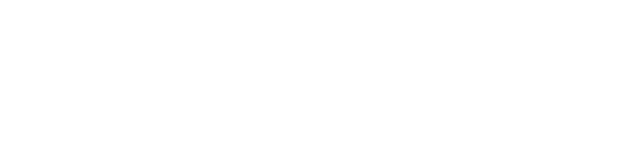
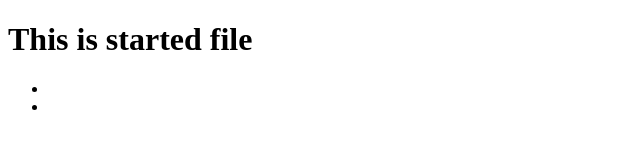
Before and after one commit to MalychAV/new_hw, a plain HTML site: page index.html in a window 1280 px wide. Shown: the whole page, without its empty margins (0-640 px from the left). Drawn offline with Linux system fonts and the light colour scheme.

Commit message:
Add files via upload

```diff
--- a/index.html
+++ b/index.html
@@ -7,7 +7,11 @@
     <title>Document</title>
 </head>
 <body>
-
+    <h1>This is started file</h1>
+	<ul>
+	<li> <a href="https://github.com/MalychAV/new_hw/tree/main/hw/hw1"></a></li>
+	<li> <a href="https://github.com/MalychAV/new_hw/tree/main/hw/hw2"></a></li>
+	</ul>
 
 
 </body>
```
